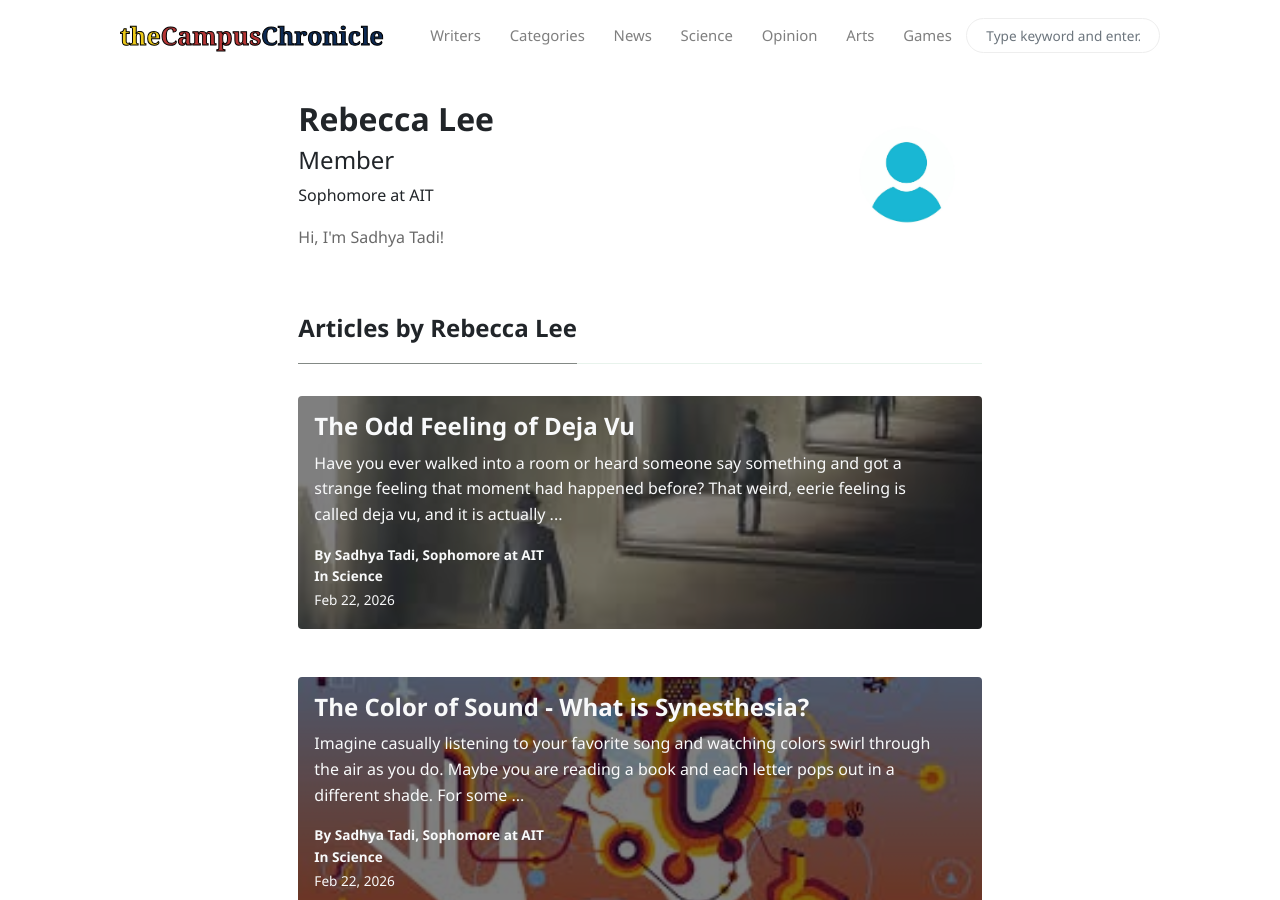
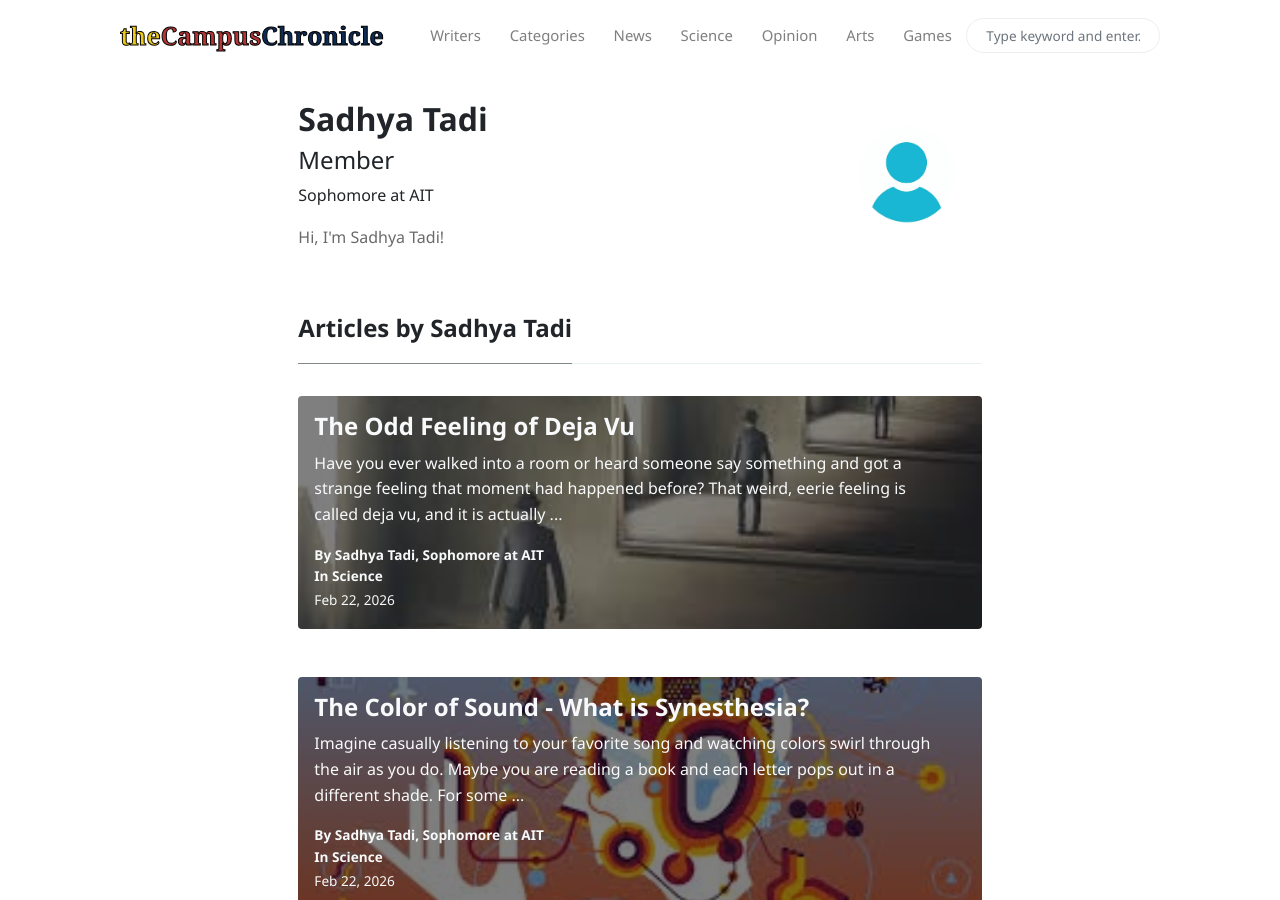
Before and after one commit to The-Campus-Chronicle/website, a Jekyll site: the page built from _pages/author-sadhya.html, in a window 1280 px wide and 900 px high. Built offline with Jekyll 4.4.1, drawn with Linux system fonts in a browser that asks for light colours; nearby versions of some CDN libraries.

Commit message:
fixed Sadhya's author page (previously displaying wrong name)

```diff
--- a/_pages/author-sadhya.html
+++ b/_pages/author-sadhya.html
@@ -1,5 +1,5 @@
 ---
-title: "Rebecca Lee"
+title: "Sadhya Tadi"
 layout: default
 permalink: "/author-sadhya-tadi.html"
 ---
```
